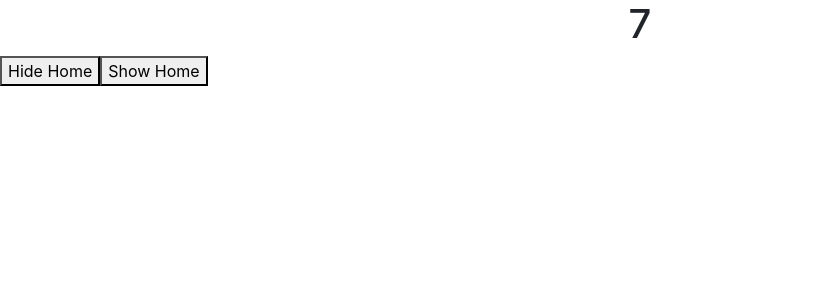
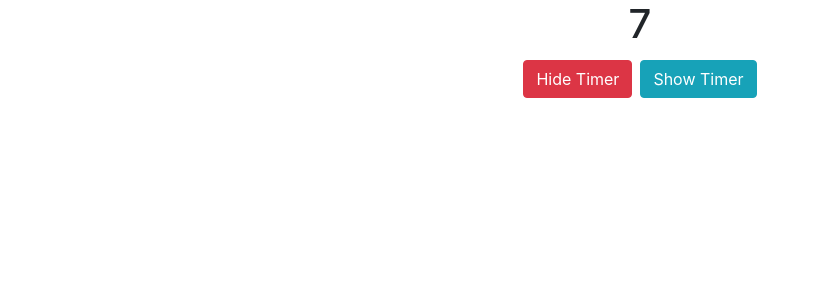
Before and after one commit to Shadman77/School-Management-System-Client, a React (Create React App) app: page / in a window 1280 px wide. Shown: the top 300 px of the page, without its empty margins (0-820 px from the left). Built offline with nearby package versions, Linux system fonts and the light colour scheme.

Commit message:
Bootstrap button created

```diff
--- a/src/components/Timer.js
+++ b/src/components/Timer.js
@@ -1,5 +1,7 @@
 import React, { Component } from "react";
 import TimerUtil from "./TimerUtil";
+
+import Button from "react-bootstrap/Button";
 
 export class Timer extends Component {
   state = {
@@ -13,9 +15,27 @@ export class Timer extends Component {
   render() {
     return (
       <div>
-        {this.state.showHome ? <TimerUtil /> : <h1>Hello</h1>}
-        <button onClick={() => this.toggleHome(false)}>Hide Home</button>
-        <button onClick={() => this.toggleHome(true)}>Show Home</button>
+        {this.state.showHome ? (
+          <TimerUtil />
+        ) : (
+          <h1 className="text-center">Hello</h1>
+        )}
+        <div className="text-center">
+          <Button
+            className="m-1"
+            onClick={() => this.toggleHome(false)}
+            variant="danger"
+          >
+            Hide Timer
+          </Button>
+          <Button
+            className="m-1"
+            onClick={() => this.toggleHome(true)}
+            variant="info"
+          >
+            Show Timer
+          </Button>
+        </div>
       </div>
     );
   }
```
